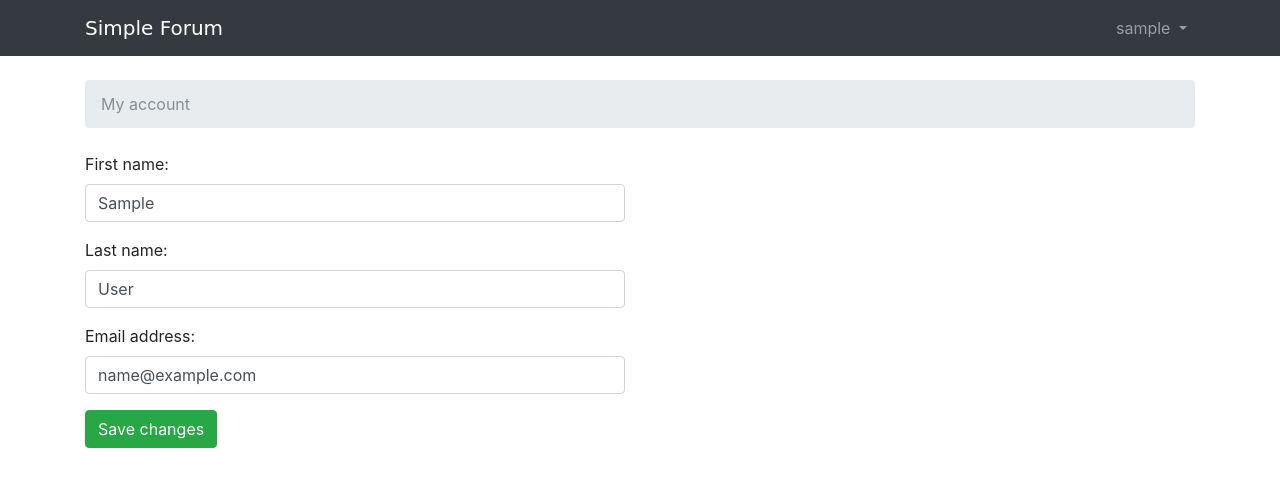
After one commit to pymq/simple-forum, a Django app: page /settings/account/ in a window 1280 px wide. The commit adds this page. Shown: the top 487 px of the page. Run offline with Django 3.2, Linux system fonts and the light colour scheme; the visitor is signed in with stand-in values (Sample User, id 1); some libraries are stand-ins or nearby versions; some web fonts are replaced.

Commit message:
add my account view

```diff
--- /dev/null
+++ b/accounts/templates/accounts/my_account.html
@@ -0,0 +1,19 @@
+{% extends 'base.html' %}
+
+{% block title %}My account{% endblock %}
+
+{% block breadcrumb %}
+    <li class="breadcrumb-item active">My account</li>
+{% endblock %}
+
+{% block content %}
+    <div class="row">
+        <div class="col-lg-6 col-md-8 col-sm-10">
+            <form method="post" novalidate>
+                {% csrf_token %}
+                {% include 'includes/form.html' %}
+                <button type="submit" class="btn btn-success">Save changes</button>
+            </form>
+        </div>
+    </div>
+{% endblock %}
--- a/accounts/urls.py
+++ b/accounts/urls.py
@@ -33,4 +33,5 @@ urlpatterns = [
     url(r'^settings/password/done/$',
         auth_views.PasswordChangeDoneView.as_view(template_name='accounts/password_change_done.html'),
         name='password_change_done'),
+    url(r'^settings/account/$', views.UserUpdateView.as_view(), name='my_account')
 ]
--- a/accounts/views.py
+++ b/accounts/views.py
@@ -1,7 +1,11 @@
 from django.shortcuts import render, redirect
 from django.contrib.auth.forms import UserCreationForm
 from django.contrib.auth import login
-
+from django.urls import reverse_lazy
+from django.contrib.auth.decorators import login_required
+from django.contrib.auth.models import User
+from django.utils.decorators import method_decorator
+from django.views import generic
 from .forms import SignUpForm
 
 
@@ -15,3 +19,13 @@ def signup(request):
     else:
         form = SignUpForm()
     return render(request, 'accounts/signup.html', {'form': form})
+
+
+class UserUpdateView(generic.UpdateView):
+    model = User
+    fields = ('first_name', 'last_name', 'email', )
+    template_name = 'accounts/my_account.html'
+    success_url = reverse_lazy('accounts:my_account')
+
+    def get_object(self, queryset=None):
+        return self.request.user
--- a/templates/base.html
+++ b/templates/base.html
@@ -27,7 +27,7 @@
                                 {{ user.username }}
                             </a>
                             <div class="dropdown-menu dropdown-menu-right" aria-labelledby="userMenu">
-                                <a class="dropdown-item" href="#">My account</a>
+                                <a class="dropdown-item" href="{% url 'accounts:my_account' %}">My account</a>
                                 <a class="dropdown-item" href="{% url 'accounts:password_change' %}">Change password</a>
                                 <div class="dropdown-divider"></div>
                                 <a class="dropdown-item" href="{% url 'accounts:logout' %}">Log out</a>
```
